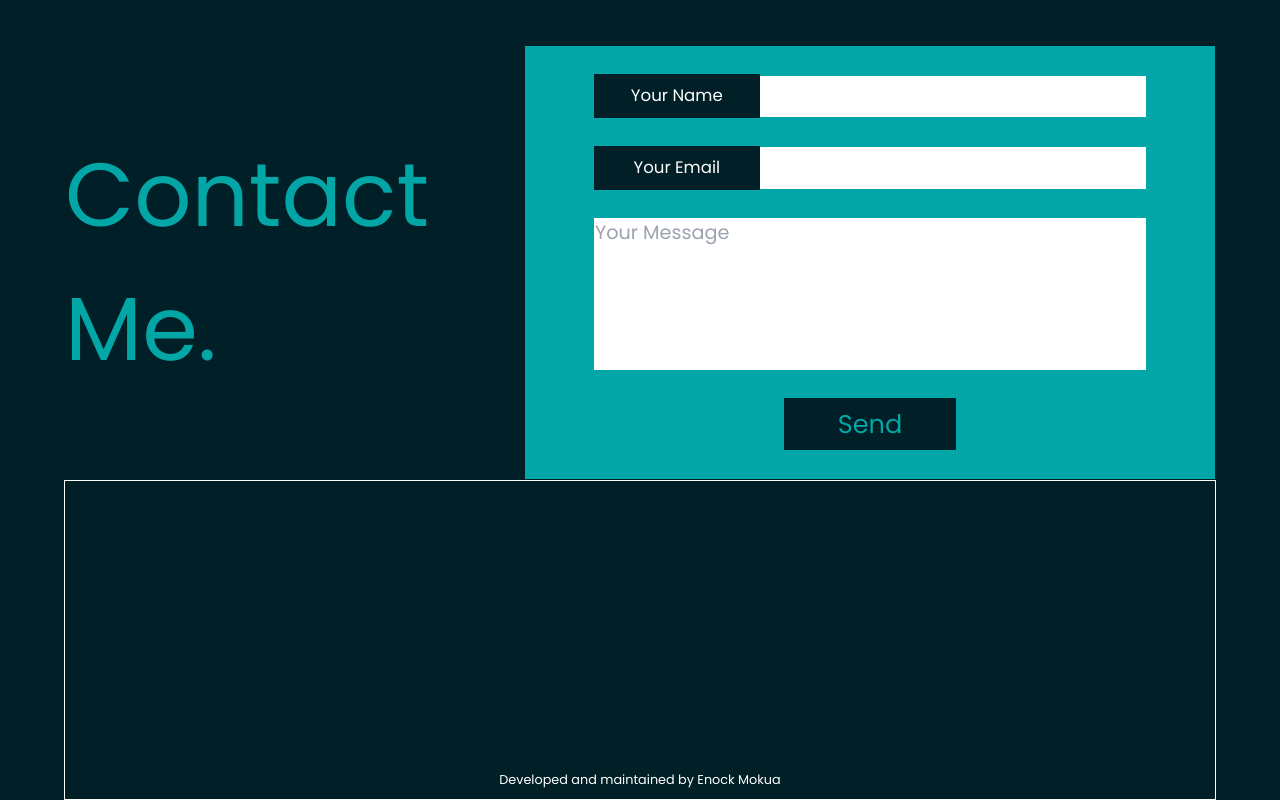
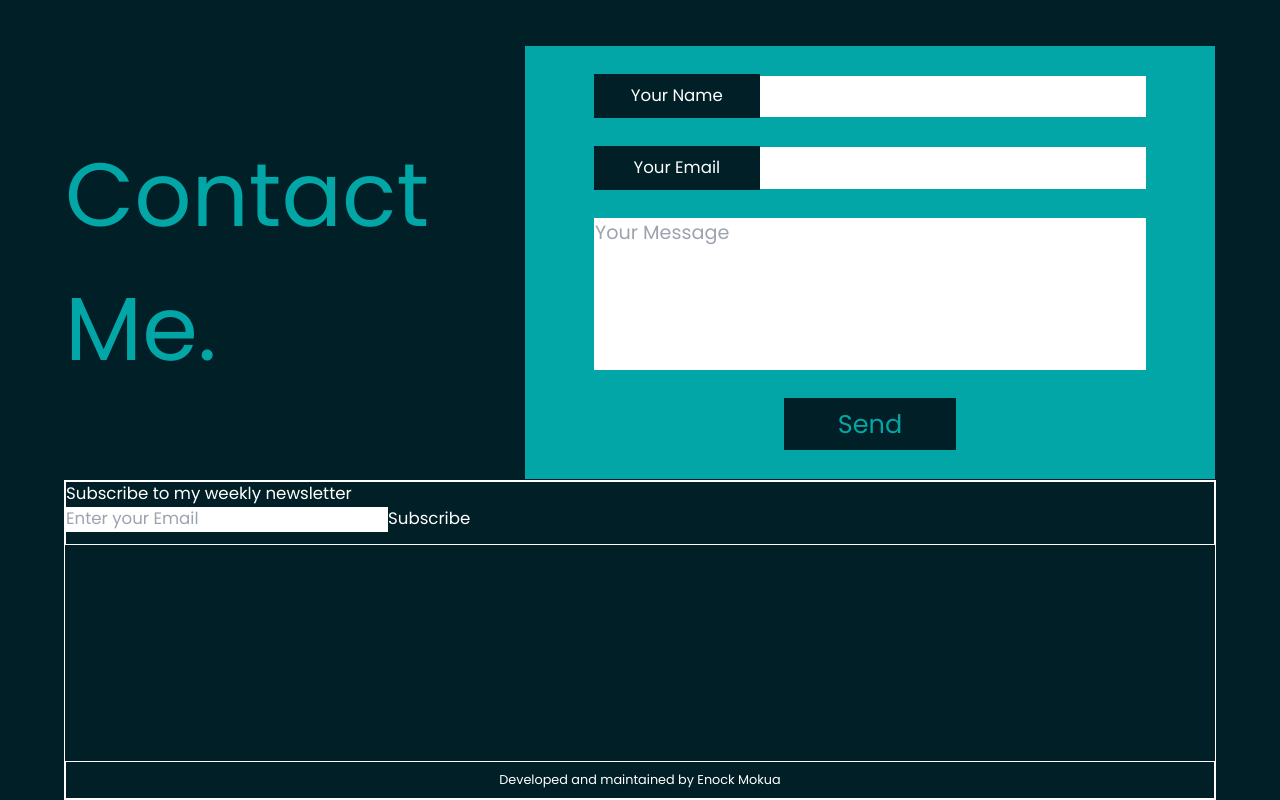
Before and after one commit to MokuaEnock/moku, a React (Create React App) app: page / in a window 1280 px wide. Shown: the part 3209-4009 px from the top of the page. Built offline with nearby package versions, Linux system fonts and the light colour scheme.

Commit message:
create structure of footer header

```diff
--- a/src/App.css
+++ b/src/App.css
@@ -32,21 +32,28 @@ body {
 
 footer {
   height: 25vw;
-  width:100%;
+  width: 100%;
   display: flex;
   flex-direction: column;
   align-items: center;
   justify-content: space-between;
 }
 
-footer>p{
+footer>p {
   width: 100%;
-  height:3vw;
-  font-size:1vw;
+  height: 3vw;
+  font-size: 1vw;
   display: flex;
   flex-direction: column;
   align-items: center;
   justify-content: center;
+  border: thin solid white;
   text-align: center;
 
 }
+
+.footer-header{
+  height:20%;
+  border: thin solid white;
+  width: 100%;
+}
--- a/src/components/footer.js
+++ b/src/components/footer.js
@@ -1,7 +1,15 @@
 export default function Footer() {
   return <footer>
-    <div></div>
-    <div></div>
+    <div className="footer-header">
+      <p>Subscribe to my weekly newsletter</p>
+      <form>
+        <input type="text" placeholder="Enter your Email"/>
+        <button type="submit">Subscribe</button>
+      </form>
+    </div>
+    <div className="footer-main">
+
+    </div>
     <p>Developed and maintained by Enock Mokua</p>
   </footer>;
 }
```
